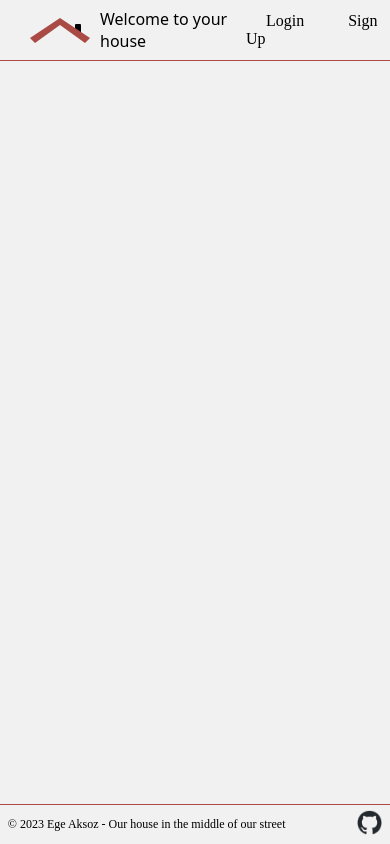
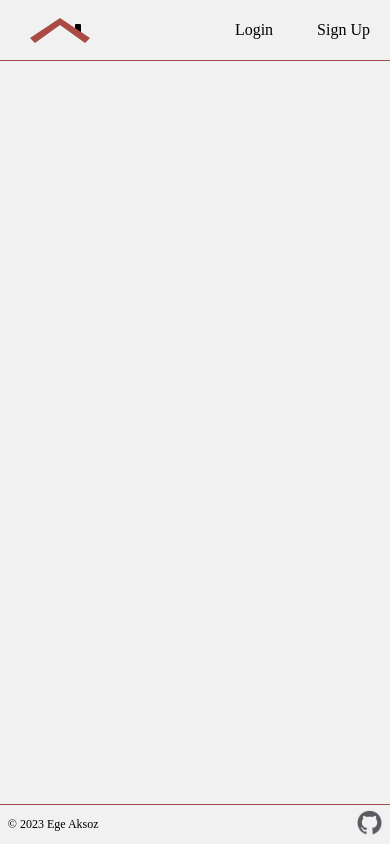
Before and after one commit to egeaksoz/ev, a React app: page /login in a window 390 px wide. Built offline with nearby package versions, Linux system fonts and the light colour scheme.

Commit message:
add breakpoints on footer and header

```diff
--- a/src/index.html
+++ b/src/index.html
@@ -1,6 +1,7 @@
 <!DOCTYPE html>
 <html lang="en">
 <head>
+    <link rel="icon" href="logo.svg">
     <meta charset="UTF-8">
     <meta name="viewport" content="width=device-width, initial-scale=1.0">
     <title>Ev</title>
--- a/src/sharedComponents/Footer/Footer.scss
+++ b/src/sharedComponents/Footer/Footer.scss
@@ -16,7 +16,18 @@ footer {
   padding-left: 2%;
 }
 
-footer img {
+img {
   height: 25px;
   width: 25px;
+  opacity: 75%;
 }
+
+img:hover {
+  opacity: 1;
+}
+
+@media only screen and (max-width: 600px) {
+  span {
+    display: none;
+  }
+}
--- a/src/sharedComponents/Footer/Footer.tsx
+++ b/src/sharedComponents/Footer/Footer.tsx
@@ -4,7 +4,7 @@ import type { FC } from 'react'
 const Footer: FC = () => {
   return (
     <footer>
-        <p> © 2023 Ege Aksoz - Our house in the middle of our street </p>
+        <p> © 2023 Ege Aksoz <span> - Our house in the middle of our street </span></p>
         <a href='https://github.com/egeaksoz/ev'><img src='github-mark.png' /></a>
     </footer>
   )
--- a/src/sharedComponents/Header/Header.scss
+++ b/src/sharedComponents/Header/Header.scss
@@ -12,18 +12,24 @@ header {
     margin-left: auto;
 }
 
-.nav {
+nav {
     margin-left: auto;
 }
 
-.nav a {
+nav a {
     padding: 0 20px 0 20px;
     text-decoration: none;
     color: black;
 }
 
-.nav a:hover {
+nav a:hover {
     color: white;
     background-color: #AA4A44;
     border-radius: 10px;
 }
+
+@media only screen and (max-width: 600px) {
+    .tag {
+      display: none;
+    }
+}
--- a/src/sharedComponents/Header/Header.tsx
+++ b/src/sharedComponents/Header/Header.tsx
@@ -7,10 +7,10 @@ const Header: FC = () => {
     <header>
       <Logo />
         <p className="tag"> Welcome to your house </p>
-          <div className="nav">
+          <nav>
             <a href="/login"> Login </a>
             <a href="/signup"> Sign Up </a>
-          </div>
+          </nav>
     </header>
   )
 }
```
Also changed, not shown: public/logo.svg (added), 1 other file (tests, documents, lock files or other folders).
